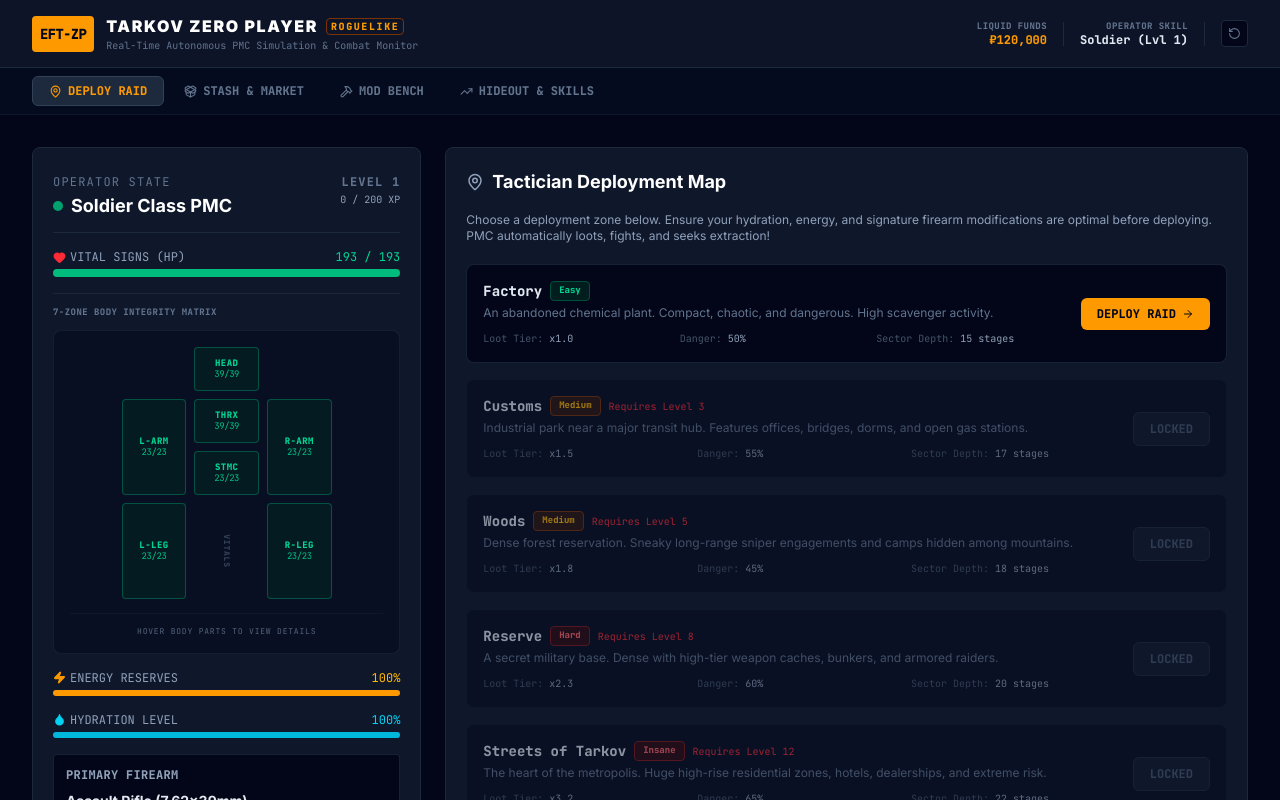
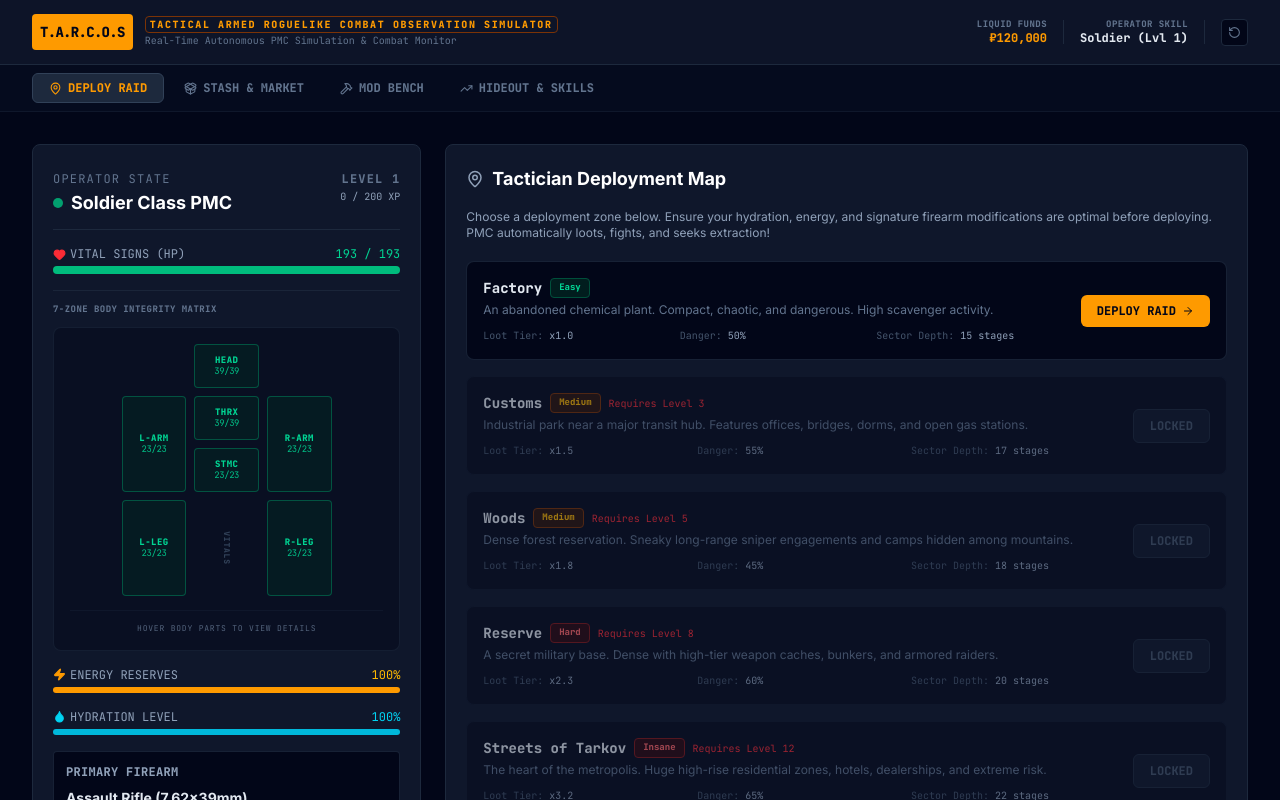
Before and after one commit to Akitsutori/tarcos, a React (Vite) app: page / in a window 1280 px wide. Shown: the top 800 px of the page. Built offline with nearby package versions, Linux system fonts and the light colour scheme.

Commit message:
Dodge copyright issues like Neo

```diff
--- a/src/App.tsx
+++ b/src/App.tsx
@@ -457,11 +457,11 @@
       <header className="bg-slate-900/90 border-b border-slate-800 backdrop-blur sticky top-0 z-50 px-4 md:px-8 py-3.5 flex flex-col sm:flex-row items-center justify-between gap-4">
         <div className="flex items-center gap-3">
           <div className="p-2 bg-amber-500 rounded text-slate-950 font-black tracking-tighter text-sm font-mono">
-            EFT-ZP
+            T.A.R.C.O.S
           </div>
           <div>
             <h1 className="text-md font-black tracking-widest uppercase text-white font-sans flex items-center gap-2">
-              TARKOV ZERO PLAYER <span className="text-amber-500 text-[10px] font-mono border border-amber-900 rounded px-1 py-0.2">ROGUELIKE</span>
+              <span className="text-amber-500 text-[10px] font-mono border border-amber-900 rounded px-1 py-0.2">Tactical Armed Roguelike Combat Observation Simulator</span>
             </h1>
             <p className="text-[10px] text-slate-500 font-mono">Real-Time Autonomous PMC Simulation & Combat Monitor</p>
           </div>
@@ -495,8 +495,7 @@
         <button
           id="tab-raid-btn"
           onClick={() => setActiveTab("raid")}
-          className={`px-4 py-1.5 rounded-md font-mono text-xs font-bold uppercase transition flex items-center gap-1.5 ${
-            activeTab === "raid"
+          className={`px-4 py-1.5 rounded-md font-mono text-xs font-bold uppercase transition flex items-center gap-1.5 ${activeTab === "raid"
             ? "bg-slate-800 text-amber-500 border border-slate-700"
             : "text-slate-500 hover:text-slate-300"
             }`}
@@ -513,8 +512,7 @@
         <button
           id="tab-stash-btn"
           onClick={() => setActiveTab("stash")}
-          className={`px-4 py-1.5 rounded-md font-mono text-xs font-bold uppercase transition flex items-center gap-1.5 ${
-            activeTab === "stash"
+          className={`px-4 py-1.5 rounded-md font-mono text-xs font-bold uppercase transition flex items-center gap-1.5 ${activeTab === "stash"
             ? "bg-slate-800 text-amber-500 border border-slate-700"
             : "text-slate-500 hover:text-slate-300"
             }`}
@@ -525,8 +523,7 @@
         <button
           id="tab-modding-btn"
           onClick={() => setActiveTab("modding")}
-          className={`px-4 py-1.5 rounded-md font-mono text-xs font-bold uppercase transition flex items-center gap-1.5 ${
-            activeTab === "modding"
+          className={`px-4 py-1.5 rounded-md font-mono text-xs font-bold uppercase transition flex items-center gap-1.5 ${activeTab === "modding"
             ? "bg-slate-800 text-amber-500 border border-slate-700"
             : "text-slate-500 hover:text-slate-300"
             }`}
@@ -537,8 +534,7 @@
         <button
           id="tab-progression-btn"
           onClick={() => setActiveTab("progression")}
-          className={`px-4 py-1.5 rounded-md font-mono text-xs font-bold uppercase transition flex items-center gap-1.5 ${
-            activeTab === "progression"
+          className={`px-4 py-1.5 rounded-md font-mono text-xs font-bold uppercase transition flex items-center gap-1.5 ${activeTab === "progression"
             ? "bg-slate-800 text-amber-500 border border-slate-700"
             : "text-slate-500 hover:text-slate-300"
             }`}
```
Lines whose indentation alone changed are shown as unchanged.
